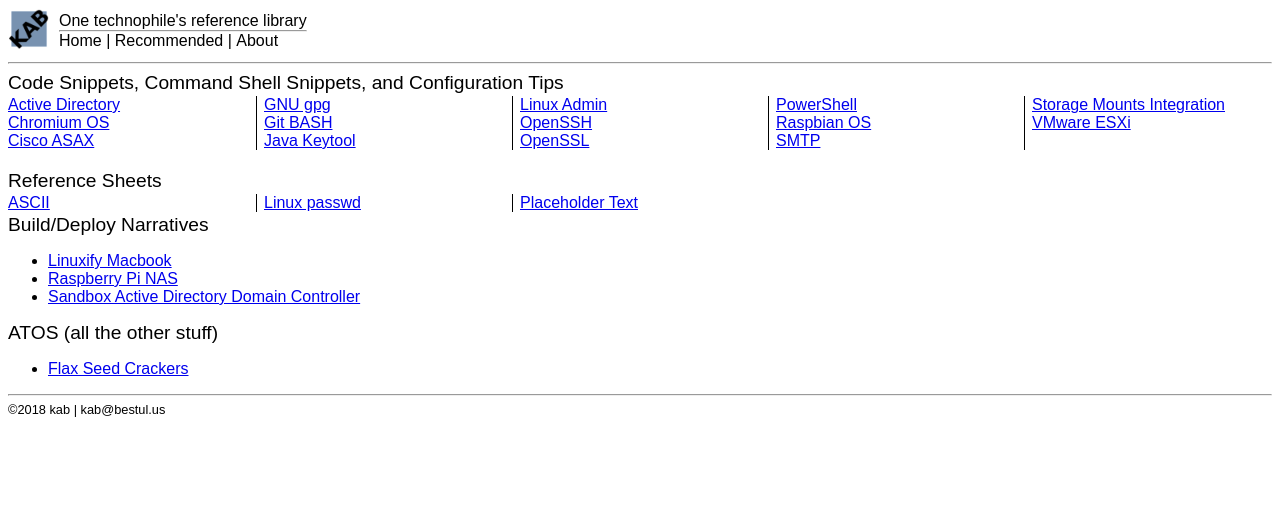
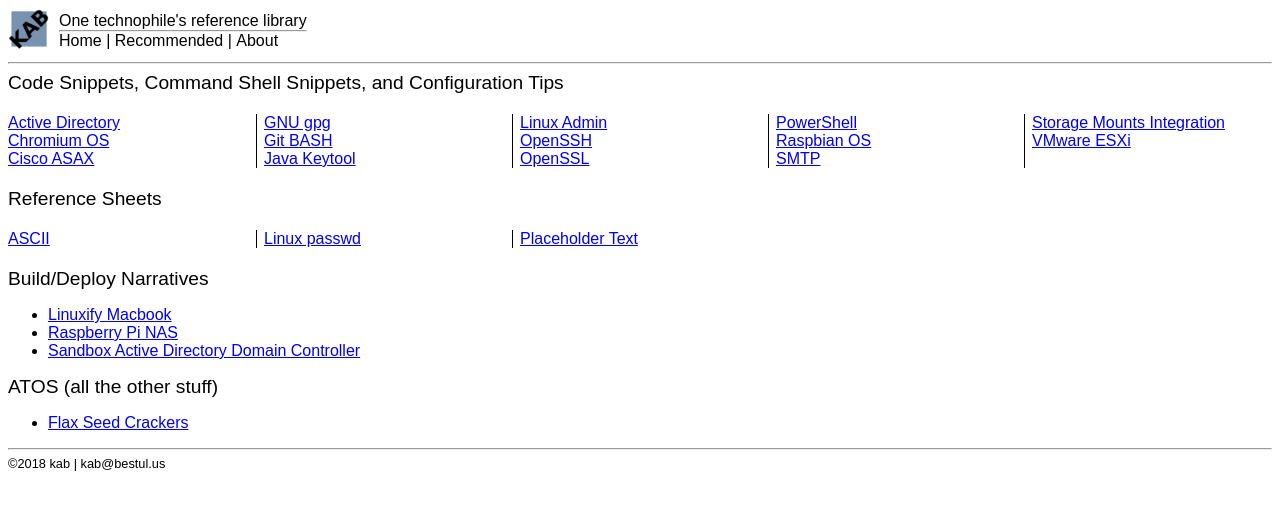
Before and after one commit to kabtech/kab, a Jekyll site: the page built from index.md, in a window 1280 px wide. Shown: the top 510 px of the page. Built offline with Jekyll 4.4.1, drawn with Linux system fonts in a browser that asks for light colours; comment, search, counter and statistics services are not loaded.

Commit message:
Update main.html

```diff
--- a/_layouts/main.html
+++ b/_layouts/main.html
@@ -46,7 +46,8 @@
 </div>
 <div id="content">
 <div id="ccc">
-  <p class="sectionHeader">Code Snippets, Command Shell Snippets, and Configuration Tips<br/></p>
+  <p class="sectionHeader">Code Snippets, Command Shell Snippets, and Configuration Tips</p>
+  <br/>
   <div class="dynColumns">
     {% assign items = site.pages | sort: 'title' %}
     {% for p in items %}
@@ -58,7 +59,8 @@
   <br/>
 </div>
 <div id="rs">
-  <p class="sectionHeader">Reference Sheets<br/></p>
+  <p class="sectionHeader">Reference Sheets</p>
+  <br/>
   <div class="dynColumns">
     {% assign items = site.pages | sort: 'title' %}
     {% for p in items %}
@@ -67,6 +69,7 @@
       {% endif %}
     {% endfor %}
   </div>
+  <br/>
 </div>
 <div id="bdn">
     <p class="sectionHeader">Build/Deploy Narratives</p>
```
